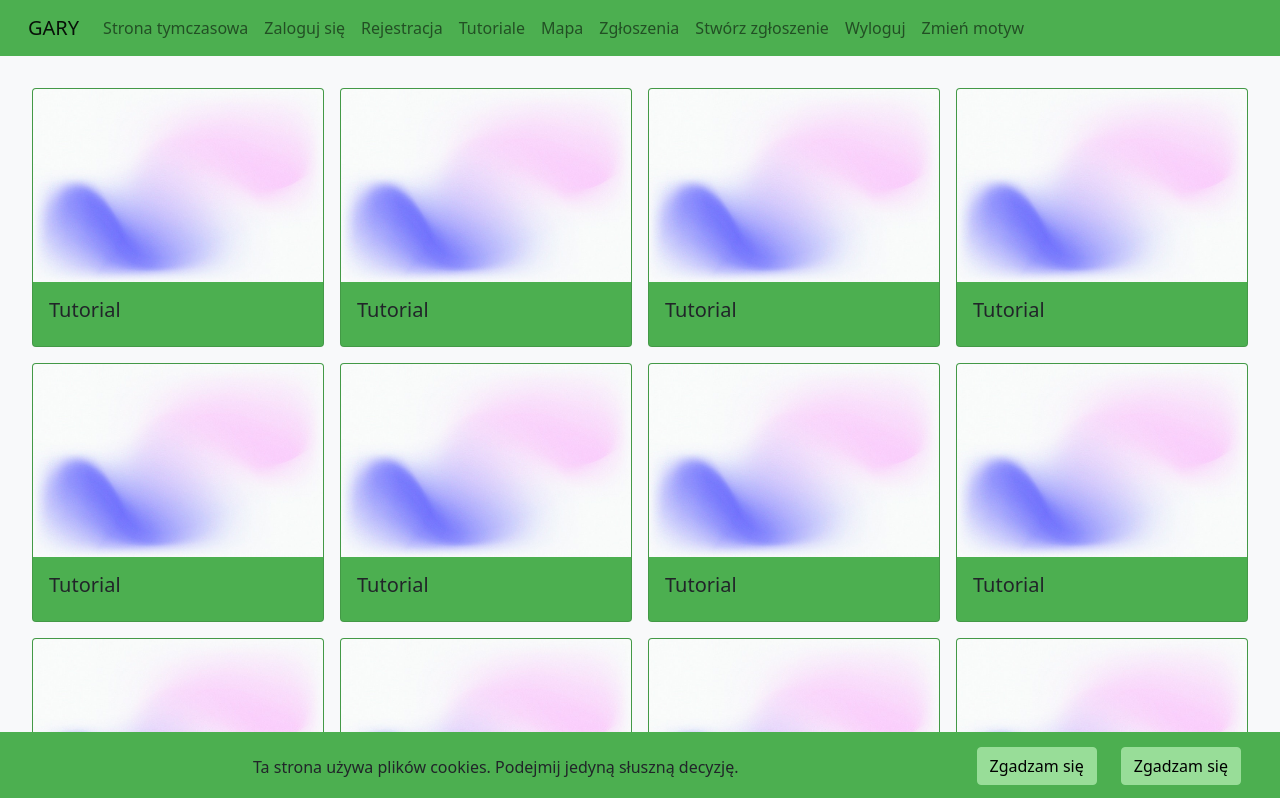
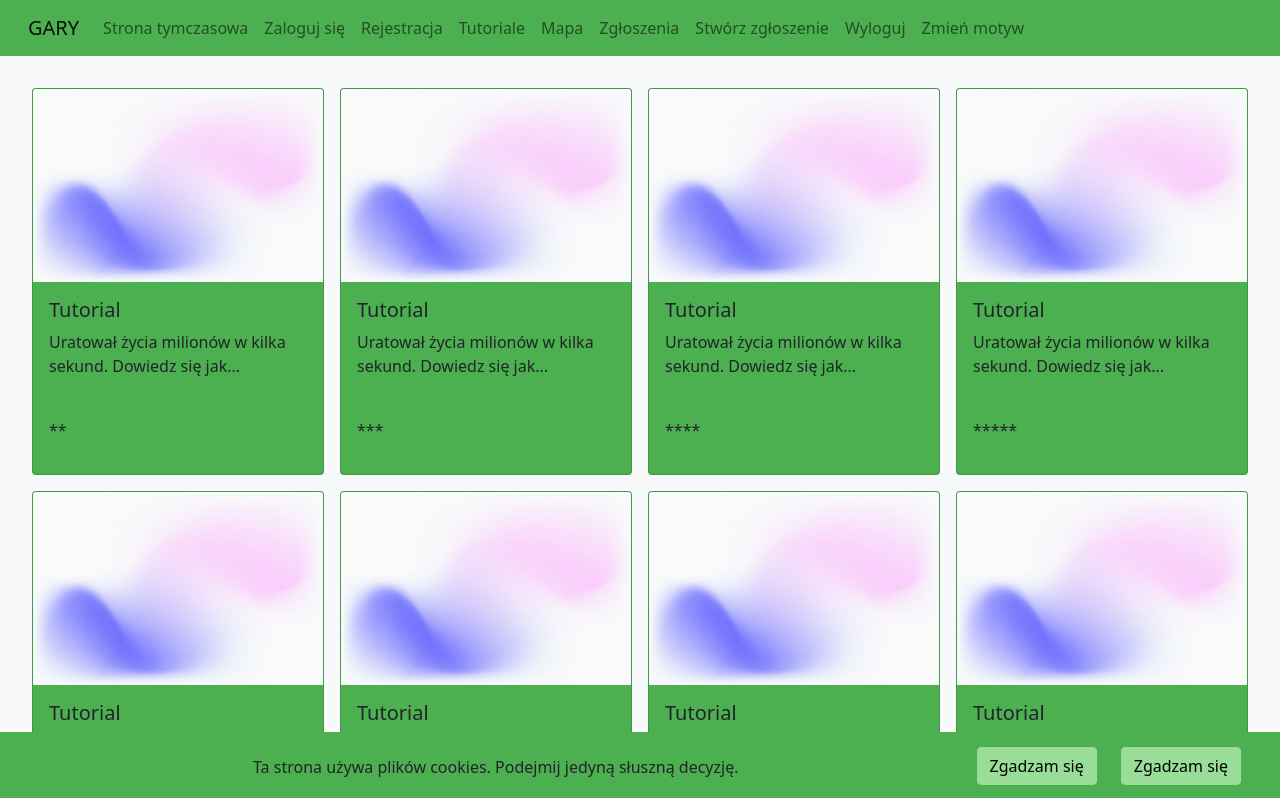
Before and after one commit to pjwstkIOprojekt/webclient, a React (Create React App) app: page /tutorial in a window 1280 px wide. Shown: the top 798 px of the page. Built offline with nearby package versions, Linux system fonts and the light colour scheme.

Commit message:
Added tutorial review prototype

```diff
--- a/src/components/content/tutorial/TutorialView.tsx
+++ b/src/components/content/tutorial/TutorialView.tsx
@@ -49,7 +49,6 @@ const TutorialView = () => {
   }
 
   return (
-    <>
     <div className="tutorial-grid">
       {items.map((item) => (
         <Link to={`/tutorial/${item.id}`} className="mt-0 text-decoration-none text-reset" key={item.id}>
@@ -57,12 +56,13 @@ const TutorialView = () => {
             <Card.Img variant="top" src="/img/thumbnail.jpg" className="img" />
             <Card.Body>
               <Card.Title>{item.name}</Card.Title>
+              <p>Uratował życia milionów w kilka sekund. Dowiedz się jak...</p><br />
+              <p>{"*****".substring(0, item.id % 5 + 1)}</p>
             </Card.Body>
           </CustomCard>
         </Link>
       ))}
     </div>
-    </>
   );
 };
 
```
Lines whose indentation alone changed are shown as unchanged.
